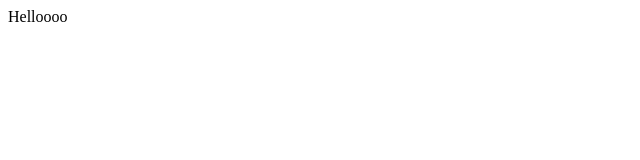
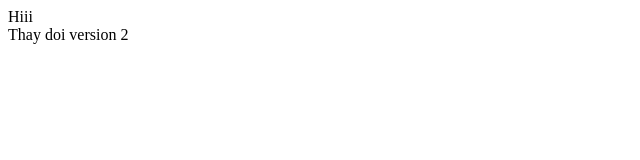
Before and after one commit to BQuyen/JSA02, a plain HTML site: page index.html in a window 1280 px wide. Shown: the whole page, without its empty margins (0-640 px from the left). Drawn offline with Linux system fonts and the light colour scheme.

Commit message:
commit v2

```diff
--- a/index.html
+++ b/index.html
@@ -6,6 +6,7 @@
     <title>Document</title>
 </head>
 <body>
-    <div class="jsa02">Helloooo</div>
+    <div class="jsa02">Hiii</div>
+    <div>Thay doi version 2</div>
 </body>
 </html>
```
